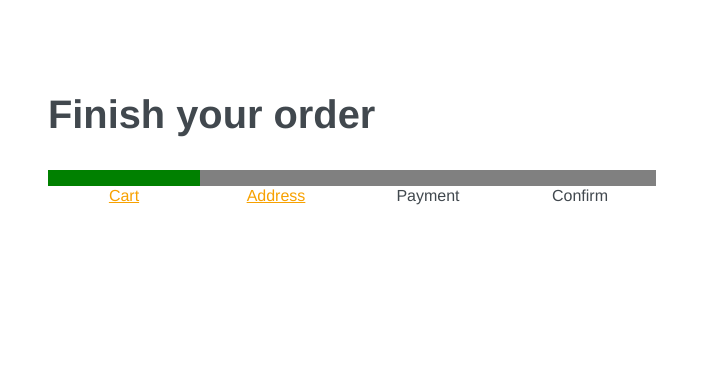
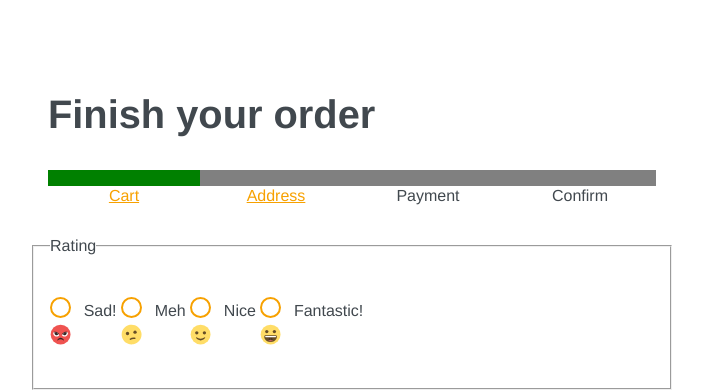
Before and after one commit to Frankwarnaar/minor-ccstr, a website: page week2/styleguide.html in a window 1280 px wide. Shown: the part 2086-2476 px from the top of the page, without its empty margins (288-991 px from the left). Before the commit the page ends 2323 px from the top, so only its background shows below. Drawn offline with Linux system fonts and the light colour scheme.

Commit message:
rating almost done

```diff
--- a/week2/assets/styles/patterns/atoms/forms/_forms.less
+++ b/week2/assets/styles/patterns/atoms/forms/_forms.less
@@ -1,2 +1,3 @@
 @import 'inputs';
 @import 'checkboxes';
+@import 'radios';
--- /dev/null
+++ b/week2/assets/styles/patterns/atoms/forms/radios.less
@@ -0,0 +1,54 @@
+.custom-radio {
+    vertical-align: middle;
+    cursor: pointer;
+
+    label {
+        line-height: 1.325rem;
+    }
+
+    input {
+        position: absolute;
+        clip: rect(0,0,0,0);
+    }
+
+    div {
+        margin-right: .5rem;
+        width: 1.325rem;
+        height: 1.325rem;
+
+        border-radius: 50%;
+
+        display: inline-block;
+        position: relative;
+        top: 2px;
+
+        border: 2px solid @color-primary;
+        background: none;
+        transition: @transition-fastest;
+
+        &:before {
+            content: '✓';
+
+            position: absolute;
+            top: 60%;
+            left: 50%;
+
+            color: @color-lightest;
+            transform: translate(-50%, -50%);
+            opacity: 0;
+            transition: @transition-fastest;
+        }
+    }
+
+    input:checked + div {
+        background: @color-primary;
+
+        &:before {
+            opacity: 1;
+        }
+    }
+
+    input:focus + div {
+        border-color: @color-secondary;
+    }
+}
--- a/week2/assets/styles/patterns/molecules/_molecules.less
+++ b/week2/assets/styles/patterns/molecules/_molecules.less
@@ -3,3 +3,4 @@
 @import 'forms';
 @import 'media-items';
 @import 'step-indicators';
+@import 'ratings';
--- /dev/null
+++ b/week2/assets/styles/patterns/molecules/ratings.less
@@ -0,0 +1,27 @@
+.rating {
+    padding: 2rem 1rem;
+    margin: 0 auto;
+
+    max-width: 40em;
+
+    display: flex;
+    flex-direction: row;
+
+    .custom-radio {
+        @media @q-sm-min {
+            display: inline-block;
+            float: left;
+        }
+    }
+
+    svg {
+        max-width: 1.325rem;
+        max-height: 1.325rem;
+        position: relative;
+        top: 2px;
+    }
+
+    input {
+        display: inline-block;
+    }
+}
--- a/week2/styleguide.html
+++ b/week2/styleguide.html
@@ -173,6 +173,47 @@
 	    </ol>
 
 	</nav>
+
+	<fieldset class="rating">
+	    <legend>Rating</legend>
+
+		<div class="custom-radio">
+		    <label for="rating-0">
+				<input type="radio" name="rating" id="rating-0">
+				<div></div>
+		        Sad!
+		        <svg xmlns="http://www.w3.org/2000/svg" viewBox="0 0 64 64" enable-background="new 0 0 64 64"><circle cx="32" cy="32" r="30" fill="#ef5350"/><path d="m41 49.7c-5.8-4.8-12.2-4.8-18 0-.7.6-1.3-.4-.8-1.3 1.8-3.4 5.3-6.5 9.8-6.5s8.1 3.1 9.8 6.5c.5.8-.1 1.8-.8 1.3" fill="#302424"/><path d="m10.2 24.9c-1.5 4.7.6 10 5.3 12.1 4.6 2.2 10 .5 12.7-3.7l-6.9-7.7-11.1-.7" fill="#fff"/><g fill="#302424"><path d="m14.2 25.8c-1.4 2.9-.1 6.4 2.8 7.7 2.9 1.4 6.4.1 7.7-2.8 1-1.9-9.6-6.8-10.5-4.9"/><path d="m10.2 24.9c1.6-1 3.5-1.5 5.4-1.5 1.9 0 3.8.5 5.6 1.3 1.7.8 3.3 2 4.6 3.4 1.2 1.5 2.2 3.2 2.4 5.1-1.3-1.3-2.6-2.4-4-3.4-1.4-1-2.8-1.8-4.2-2.4-1.5-.7-3-1.2-4.6-1.7-1.8-.3-3.4-.6-5.2-.8"/></g><path d="m53.8 24.9c1.5 4.7-.6 10-5.3 12.1-4.6 2.2-10 .5-12.7-3.7l6.9-7.7 11.1-.7" fill="#fff"/><g fill="#302424"><path d="m49.8 25.8c1.4 2.9.1 6.4-2.8 7.7-2.9 1.4-6.4.1-7.7-2.8-1-1.9 9.6-6.8 10.5-4.9"/><path d="m53.8 24.9c-1.6-1-3.5-1.5-5.4-1.5-1.9 0-3.8.5-5.6 1.3-1.7.8-3.3 2-4.6 3.4-1.2 1.5-2.2 3.2-2.4 5.1 1.3-1.3 2.6-2.4 4-3.4 1.4-1 2.8-1.8 4.2-2.4 1.5-.7 3-1.2 4.6-1.7 1.8-.3 3.4-.6 5.2-.8"/></g></svg>
+		    </label>
+		</div>
+
+		<div class="custom-radio">
+		    <label for="rating-1">
+				<input type="radio" name="rating" id="rating-1">
+				<div></div>
+		        Meh
+		        <svg xmlns="http://www.w3.org/2000/svg" viewBox="0 0 64 64" enable-background="new 0 0 64 64"><path d="m2.5 37.2c2.9 16.3 18.4 27.2 34.8 24.3 16.3-2.9 27.2-18.4 24.3-34.8-2.9-16.2-18.5-27.1-34.8-24.2-16.3 2.8-27.2 18.4-24.3 34.7" fill="#ffdd67"/><g fill="#664e27"><circle cx="42.4" cy="24.7" r="5"/><circle cx="19.7" cy="28.7" r="5"/><path d="m43.3 41.8c-5.8-1.5-12-.4-16.9 3-1.2.9 1.1 4 2.3 3.2 3.2-2.3 8.4-3.8 13.7-2.4 1.3.3 2.4-3.3.9-3.8"/></g></svg>
+		    </label>
+		</div>
+
+		<div class="custom-radio">
+		    <label for="rating-2">
+				<input type="radio" name="rating" id="rating-2">
+				<div></div>
+		        Nice
+		        <svg xmlns="http://www.w3.org/2000/svg" viewBox="0 0 64 64" enable-background="new 0 0 64 64"><circle cx="32" cy="32" r="30" fill="#ffdd67"/><g fill="#664e27"><circle cx="20.5" cy="26.6" r="5"/><circle cx="43.5" cy="26.6" r="5"/><path d="m44.6 40.3c-8.1 5.7-17.1 5.6-25.2 0-1-.7-1.8.5-1.2 1.6 2.5 4 7.4 7.7 13.8 7.7s11.3-3.6 13.8-7.7c.6-1.1-.2-2.3-1.2-1.6"/></g></svg>
+		    </label>
+		</div>
+
+		<div class="custom-radio">
+		    <label for="rating-3">
+				<input type="radio" name="rating" id="rating-3">
+				<div></div>
+		        Fantastic!
+		        <svg xmlns="http://www.w3.org/2000/svg" viewBox="0 0 64 64" enable-background="new 0 0 64 64"><circle cx="32" cy="32" r="30" fill="#ffdd67"/><path d="m49.7 34.4c-.4-.5-1.1-.4-1.9-.4-15.8 0-15.8 0-31.6 0-.8 0-1.5-.1-1.9.4-3.9 5 .7 19.6 17.7 19.6 17 0 21.6-14.6 17.7-19.6" fill="#664e27"/><path d="m33.8 41.7c-.6 0-1.5.5-1.1 2 .2.7 1.2 1.6 1.2 2.8 0 2.4-3.8 2.4-3.8 0 0-1.2 1-2 1.2-2.8.3-1.4-.6-2-1.1-2-1.6 0-4.1 1.7-4.1 4.6 0 3.2 2.7 5.8 6 5.8 3.3 0 6-2.6 6-5.8-.1-2.8-2.7-4.5-4.3-4.6" fill="#4c3526"/><path d="m24.3 50.7c2.2 1 4.8 1.5 7.7 1.5 2.9 0 5.5-.6 7.7-1.5-2.1-1.1-4.7-1.7-7.7-1.7s-5.6.6-7.7 1.7" fill="#ff717f"/><path d="m47 36c-15 0-15 0-29.9 0-2.1 0-2.1 4-.1 4 10.4 0 19.6 0 30 0 2 0 2-4 0-4" fill="#fff"/><g fill="#664e27"><circle cx="20.5" cy="23" r="5"/><circle cx="43.5" cy="23" r="5"/></g></svg>
+		    </label>
+		</div>
+
+	</fieldset>
 	<script src="./dist/js/app.js" type="text/javascript"></script>
 </body>
 
```
Also changed, not shown: week2/dist/css/app.css.
